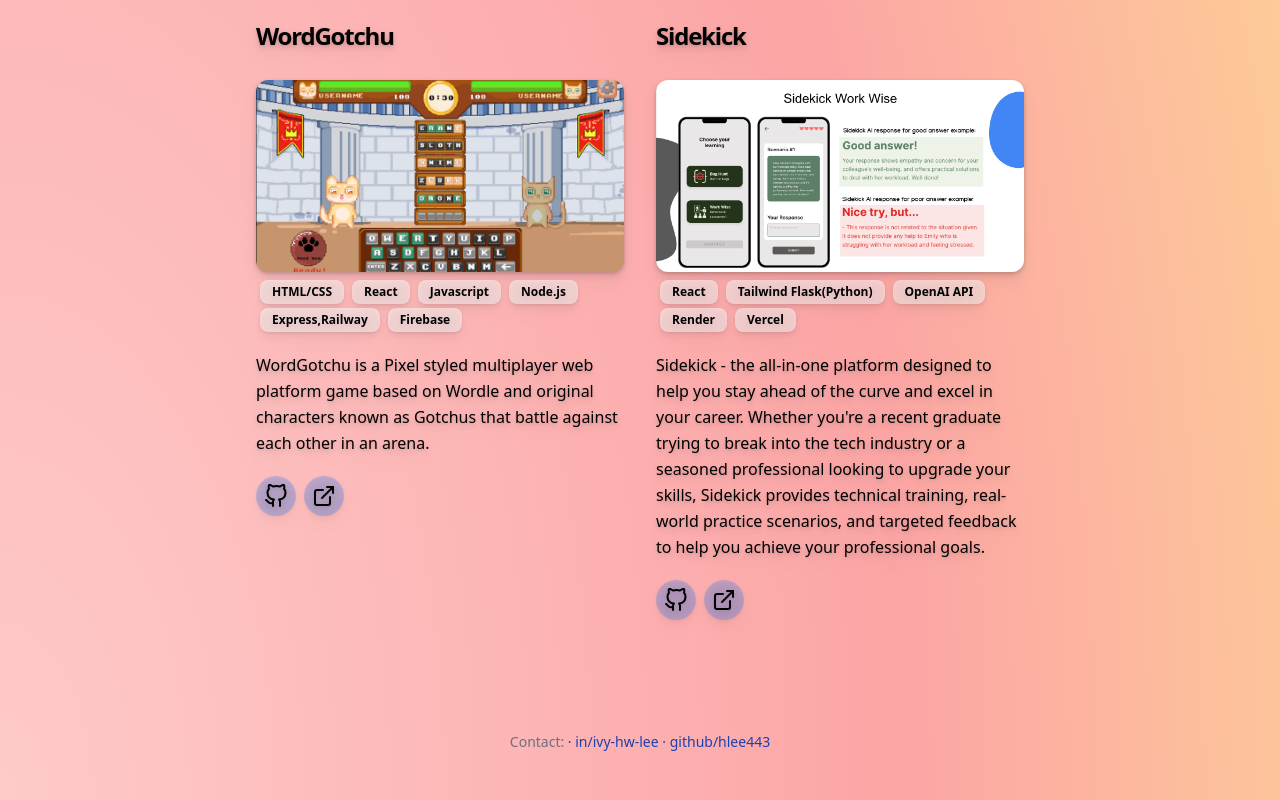
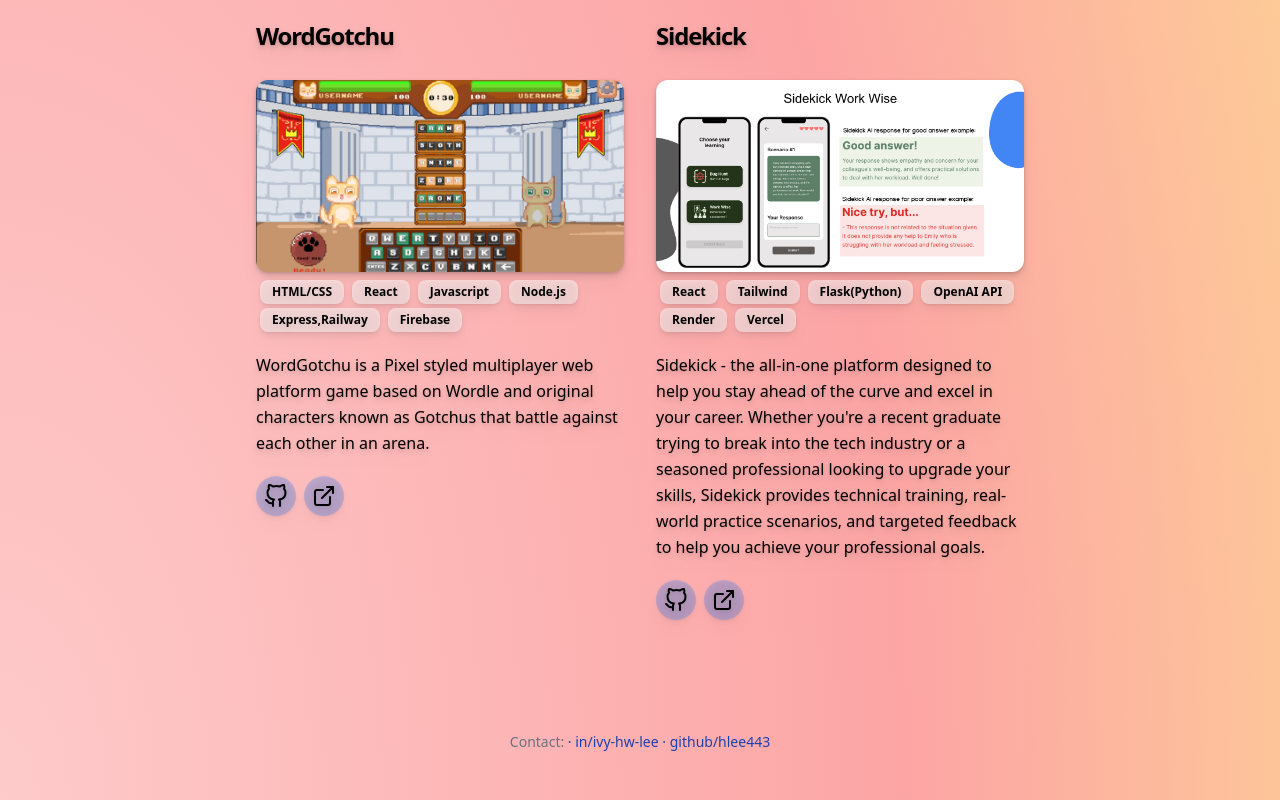
Before and after one commit to hlee443/hlee443.github.io, a React (Vite) app: page / in a window 1280 px wide. Shown: the part 1567-2367 px from the top of the page. Built offline with nearby package versions, Linux system fonts and the light colour scheme.

Commit message:
Update Projects.jsx

```diff
--- a/src/components/Projects.jsx
+++ b/src/components/Projects.jsx
@@ -35,7 +35,7 @@
         img={sidekick}
         siteLink="https://sidekick-front-end.vercel.app/"
         githubLink="https://github.com/BinaryBusters/binary_busters_frontend.git"
-        appHeader="React, Tailwind Flask(Python), OpenAI API, Render, Vercel"
+        appHeader="React, Tailwind, Flask(Python), OpenAI API, Render, Vercel"
         appTitle="Sidekick"
         appDescription="Sidekick - the all-in-one platform designed to help you stay ahead of the curve and excel in your career. Whether you're a recent graduate trying to break into the tech industry or a seasoned professional looking to upgrade your skills, Sidekick provides technical training, real-world practice scenarios, and targeted feedback to help you achieve your professional goals."
       />
```
